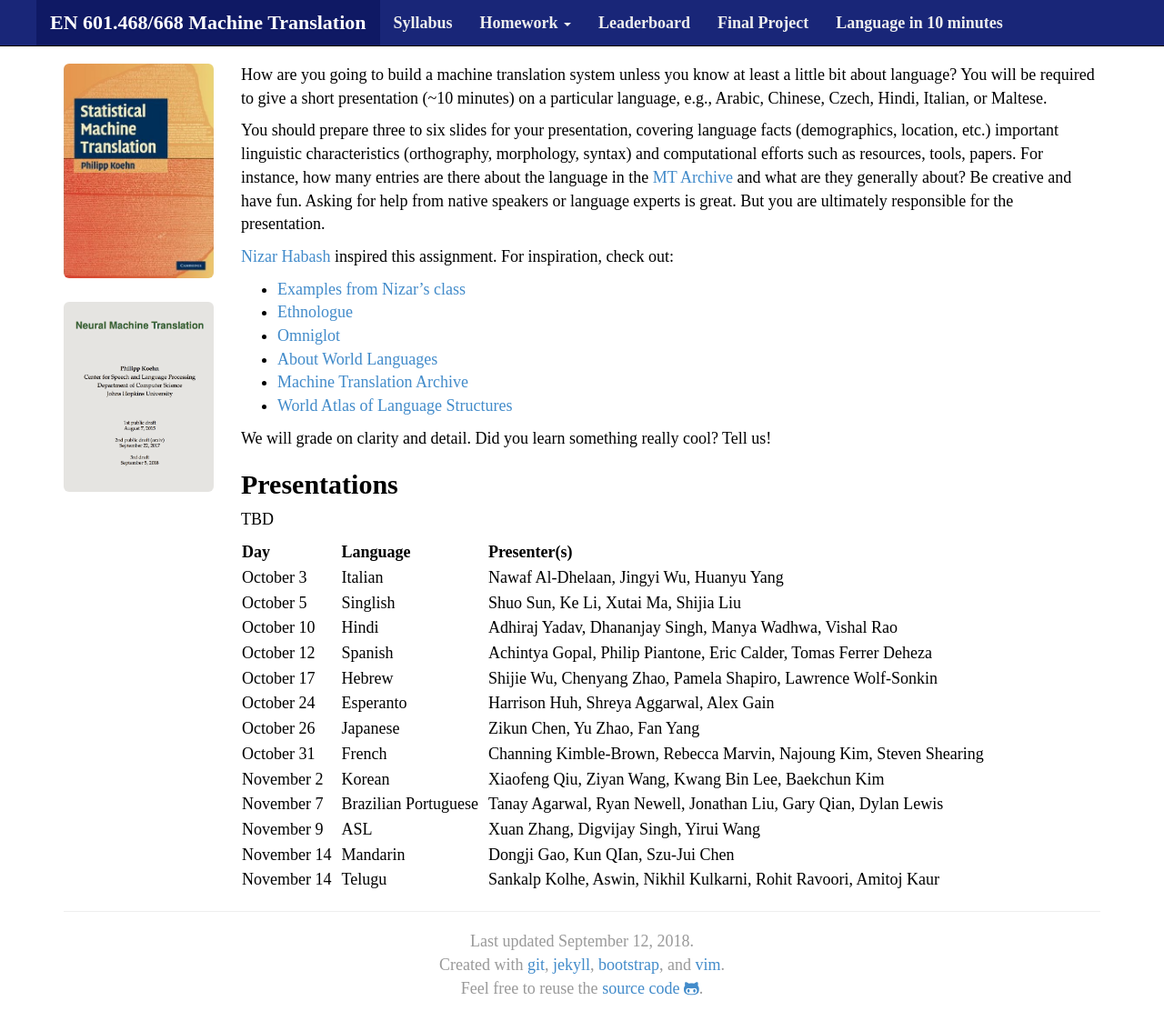
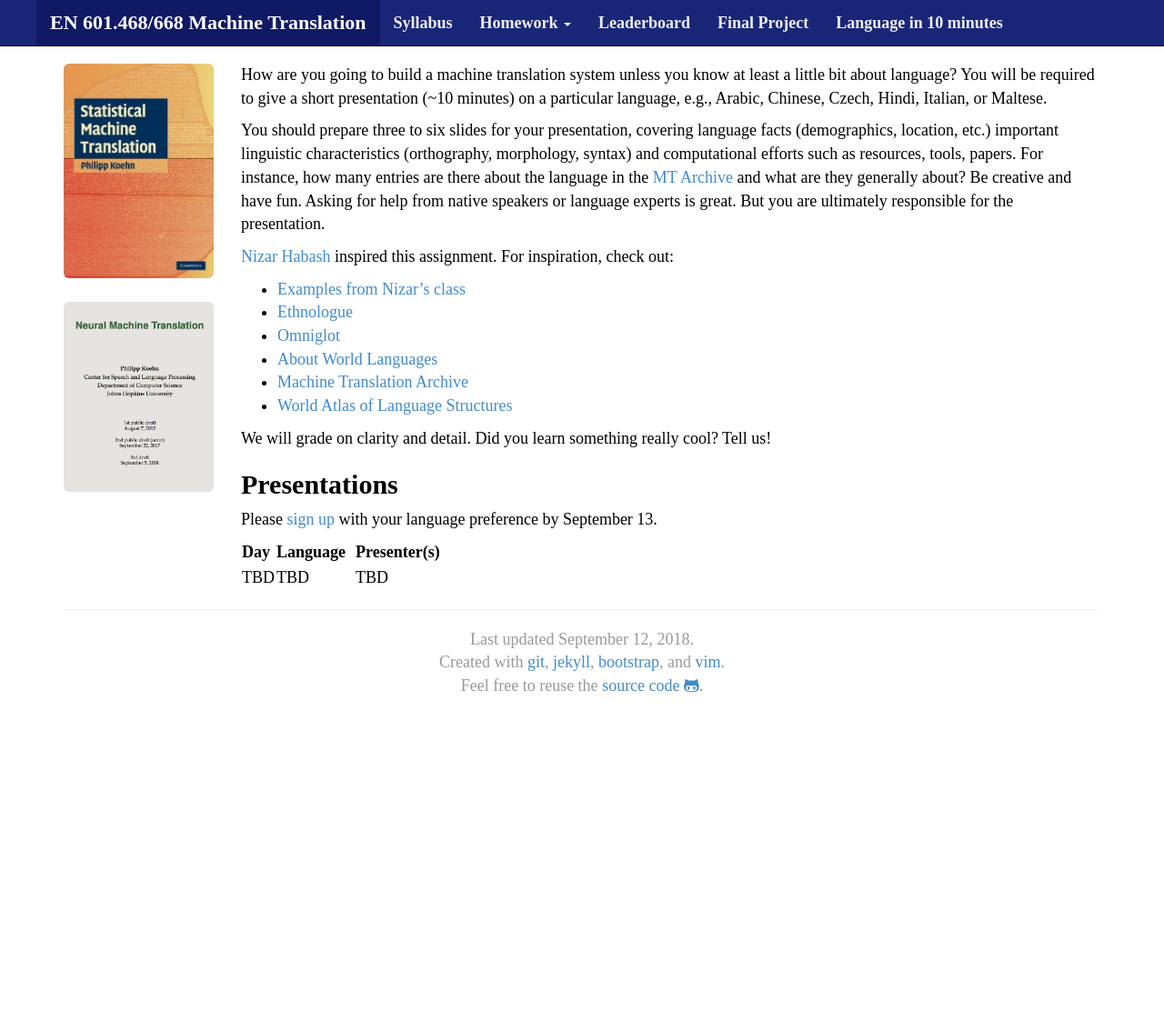
Before and after one commit to mt-class/jhu, a Jekyll site: the page built from lin10.md, in a window 1280 px wide and 1152 px high. Shown: the top 1134 px of the window at 91% size. Built offline with Jekyll 4.4.1, drawn with Linux system fonts in a browser that asks for light colours; nearby versions of some CDN libraries; some web fonts are replaced.

Commit message:
Update lin10.md

```diff
--- a/lin10.md
+++ b/lin10.md
@@ -37,19 +37,7 @@ something really cool? Tell us!
 Presentations
 -------------
 
-TBD
+Please [sign up](https://docs.google.com/document/d/1MfNj9tEhQfg-SPvh6xA-D82ojrJaXfnLy1SwY4J7tiw/edit?usp=sharing) with your language preference by September 13.
 
 | **Day**      | **Language**&nbsp;&nbsp; | **Presenter(s)** |
-| October 3 | Italian | Nawaf Al-Dhelaan, Jingyi Wu, Huanyu Yang |
-| October 5 | Singlish | Shuo Sun, Ke Li, Xutai Ma, Shijia Liu |
-| October 10 | Hindi | Adhiraj Yadav, Dhananjay Singh, Manya Wadhwa, Vishal Rao |
-| October 12 | Spanish | Achintya Gopal, Philip Piantone, Eric Calder, Tomas Ferrer Deheza |
-| October 17 | Hebrew | Shijie Wu, Chenyang Zhao, Pamela Shapiro, Lawrence Wolf-Sonkin |
-| October 24 | Esperanto | Harrison Huh, Shreya Aggarwal, Alex Gain |
-| October 26 | Japanese | Zikun Chen, Yu Zhao, Fan Yang |
-| October 31 | French | Channing Kimble-Brown, Rebecca Marvin, Najoung Kim, Steven Shearing |
-| November 2 | Korean | Xiaofeng Qiu, Ziyan Wang, Kwang Bin Lee, Baekchun Kim |
-| November 7 | Brazilian Portuguese&nbsp;&nbsp; | Tanay Agarwal, Ryan Newell, Jonathan Liu, Gary Qian, Dylan Lewis |
-| November 9 | ASL | Xuan Zhang, Digvijay Singh, Yirui Wang |
-| November 14 | Mandarin | Dongji Gao, Kun QIan, Szu-Jui Chen |
-| November&nbsp;14&nbsp;&nbsp; | Telugu | Sankalp Kolhe, Aswin, Nikhil Kulkarni, Rohit Ravoori, Amitoj Kaur |
+| TBD | TBD | TBD |
```
